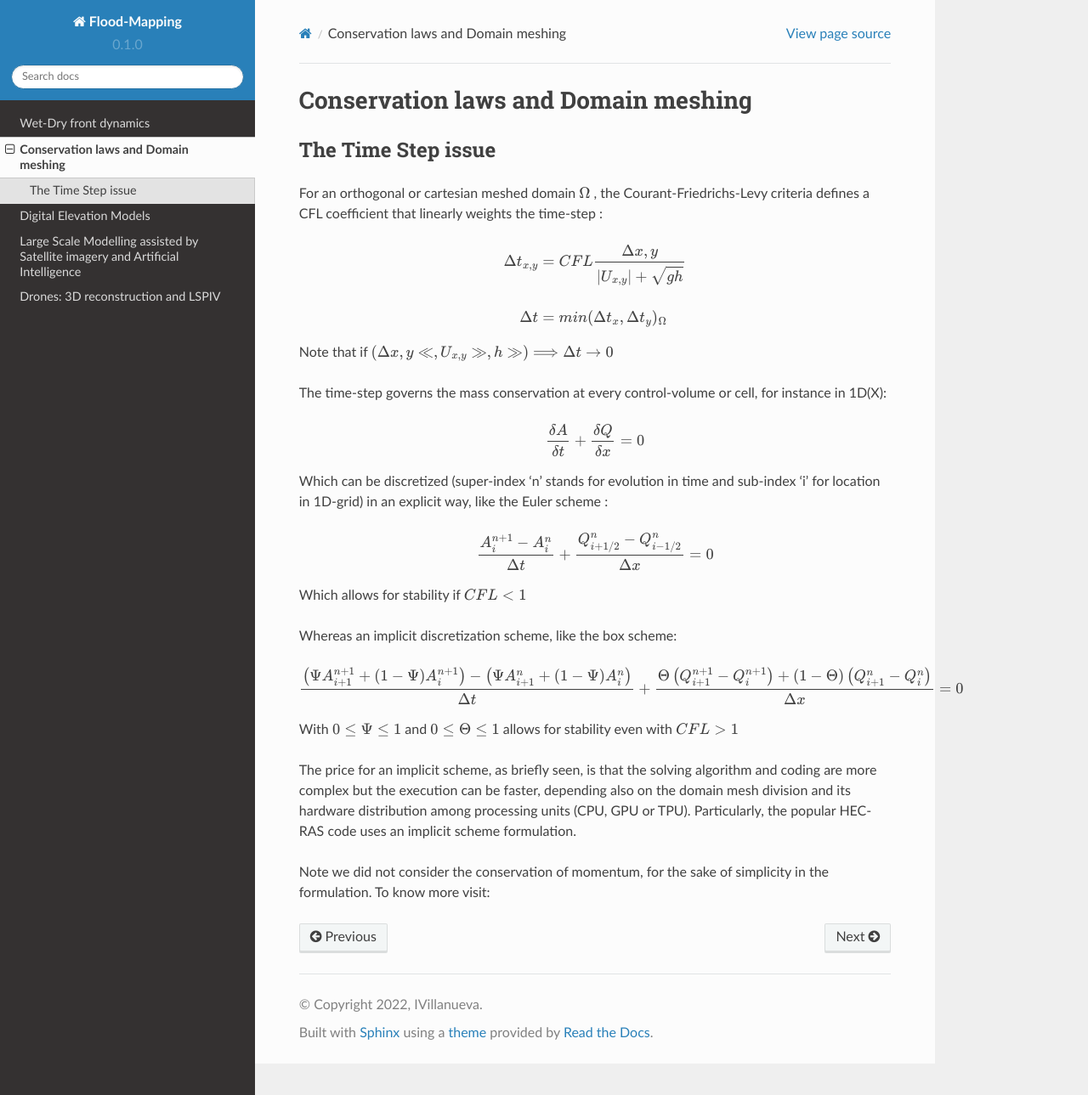
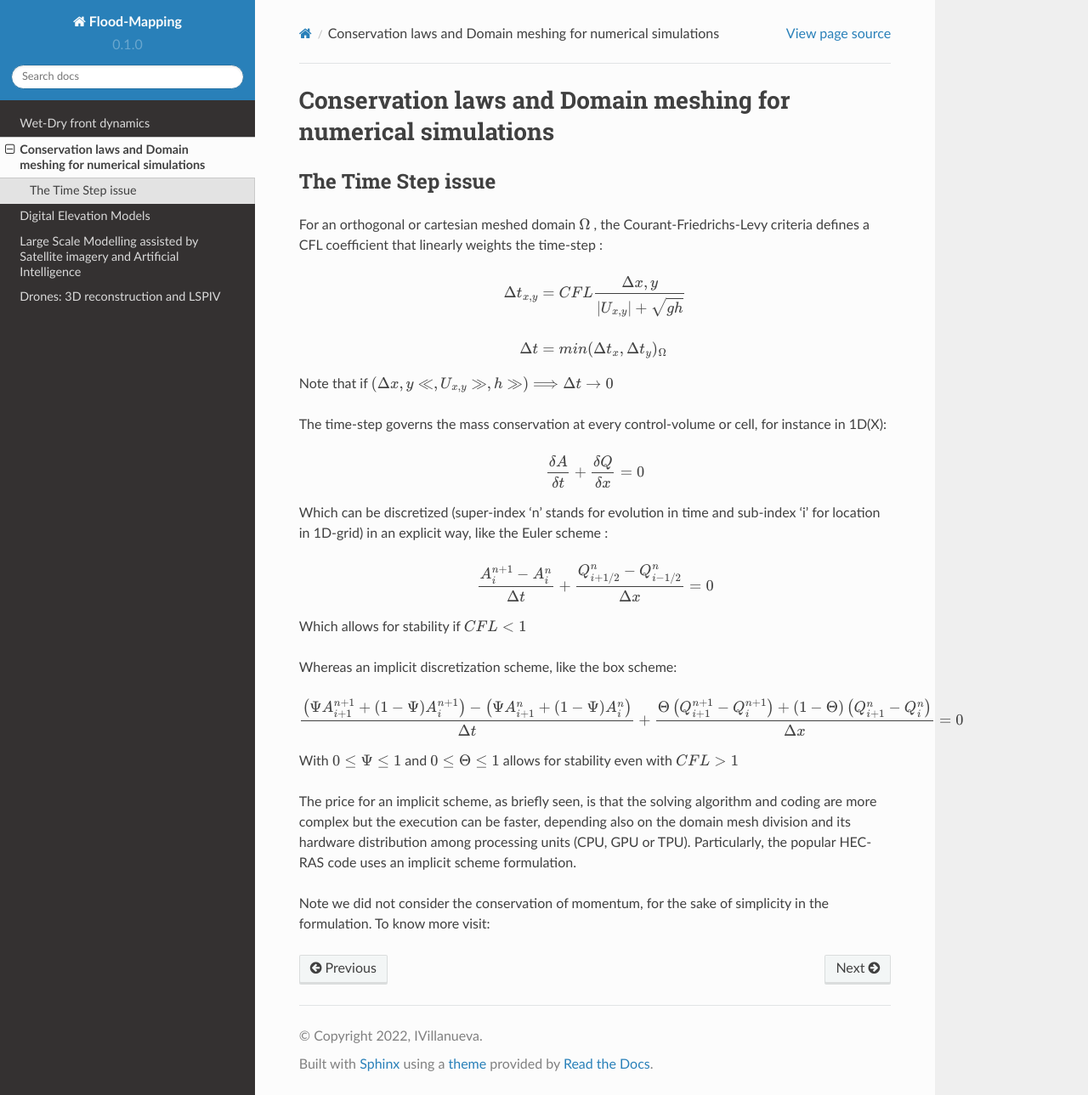
Before and after one commit to ivillamadrid/FloodMapping, a Sphinx documentation site: the page built from docs/source/claws.rst, in a window 1280 px wide and 1289 px high. Shown: the whole window at 85% size. Built offline with Sphinx 7.4.7 and the Read the Docs theme 2.0.0, drawn with Linux system fonts in a browser that asks for light colours.

Commit message:
Update claws.rst

```diff
--- a/docs/source/claws.rst
+++ b/docs/source/claws.rst
@@ -1,5 +1,5 @@
-Conservation laws and Domain meshing
-====================================
+Conservation laws and Domain meshing for numerical simulations
+==============================================================
 
 
 The Time Step issue
```
